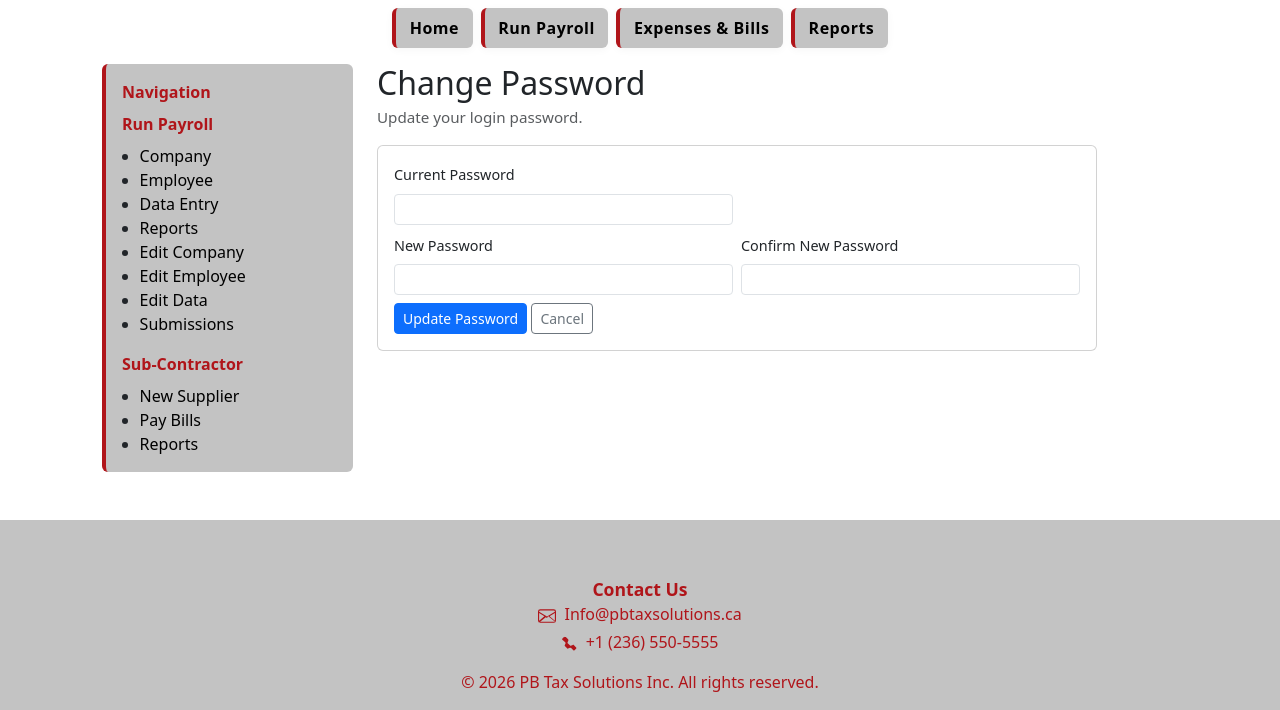
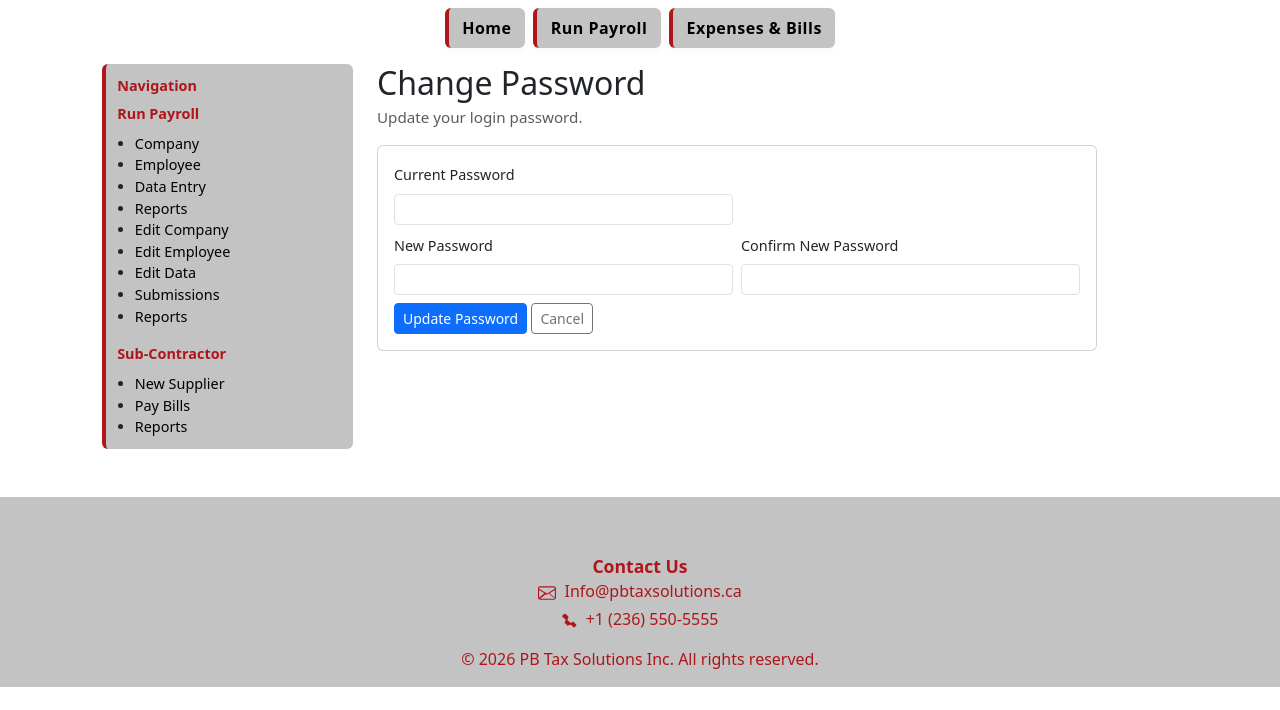
Before and after one commit to vatsraj17-ops/Payroll, a Flask app: page /change-password in a window 1280 px wide. Shown: the part 117-827 px from the top of the page. After the commit the page ends 804 px from the top, so only its background shows below. Run offline with Flask 3, Linux system fonts and the light colour scheme; the visitor is signed in with stand-in values (Sample User, id 1).

Commit message:
Move reports to sidebar

```diff
--- a/templates/base.html
+++ b/templates/base.html
@@ -81,11 +81,6 @@
           <div class="nav-card"><a href="/">Home</a></div>
           <div class="nav-card"><a href="/payroll">Run Payroll</a></div>
           <div class="nav-card"><a href="/expenses">Expenses &amp; Bills</a></div>
-          {% if role == 'admin' %}
-            <div class="nav-card"><a href="/reports">Reports</a></div>
-          {% elif role == 'owner' %}
-            <div class="nav-card"><a href="/owner/reports">Reports</a></div>
-          {% endif %}
         </div>
       {% endif %}
     </div>
@@ -94,8 +89,8 @@
       <div class="row">
         {% if not hide_sidebar %}
           <div class="col-12 col-md-3 mb-3">
-            <div style="background:#C3C3C3; border-left:4px solid #B0151A; border-radius:6px; padding:1rem;">
-              <div style="color:#B0151A; font-weight:600; margin-bottom:.5rem;">Navigation</div>
+            <div style="background:#C3C3C3; border-left:4px solid #B0151A; border-radius:6px; padding:.7rem; font-size:0.9rem;">
+              <div style="color:#B0151A; font-weight:600; margin-bottom:.4rem; font-size:0.9rem;">Navigation</div>
               {% if is_expenses and not is_payroll %}
                 <div style="color:#B0151A; font-weight:600; margin-bottom:.5rem;">Sub-Contractor</div>
                 <ul class="mb-0" style="padding-left:1.1rem;">
@@ -115,13 +110,16 @@
                     <li><a href="/manage/employees" style="color:#000; text-decoration:none;">Edit Employee</a></li>
                     <li><a href="/manage/data" style="color:#000; text-decoration:none;">Edit Data</a></li>
                     <li><a href="/admin/submissions" style="color:#000; text-decoration:none;">Submissions</a></li>
+                    <li><a href="/reports" style="color:#000; text-decoration:none;">Reports</a></li>
                   {% elif role == 'owner' %}
                     <li><a href="/employees" style="color:#000; text-decoration:none;">Employee</a></li>
                     <li><a href="/manage/employees" style="color:#000; text-decoration:none;">Edit Employee</a></li>
                     <li><a href="/owner/payroll" style="color:#000; text-decoration:none;">Submit Payroll</a></li>
+                    <li><a href="/owner/reports" style="color:#000; text-decoration:none;">Reports</a></li>
                   {% else %}
                     <li><a href="/employees" style="color:#000; text-decoration:none;">Employee</a></li>
                     <li><a href="/manage/employees" style="color:#000; text-decoration:none;">Edit Employee</a></li>
+                    <li><a href="/owner/reports" style="color:#000; text-decoration:none;">Reports</a></li>
                   {% endif %}
                 </ul>
               {% else %}
@@ -136,13 +134,16 @@
                     <li><a href="/manage/employees" style="color:#000; text-decoration:none;">Edit Employee</a></li>
                     <li><a href="/manage/data" style="color:#000; text-decoration:none;">Edit Data</a></li>
                     <li><a href="/admin/submissions" style="color:#000; text-decoration:none;">Submissions</a></li>
+                    <li><a href="/reports" style="color:#000; text-decoration:none;">Reports</a></li>
                   {% elif role == 'owner' %}
                     <li><a href="/employees" style="color:#000; text-decoration:none;">Employee</a></li>
                     <li><a href="/manage/employees" style="color:#000; text-decoration:none;">Edit Employee</a></li>
                     <li><a href="/owner/payroll" style="color:#000; text-decoration:none;">Submit Payroll</a></li>
+                    <li><a href="/owner/reports" style="color:#000; text-decoration:none;">Reports</a></li>
                   {% else %}
                     <li><a href="/employees" style="color:#000; text-decoration:none;">Employee</a></li>
                     <li><a href="/manage/employees" style="color:#000; text-decoration:none;">Edit Employee</a></li>
+                    <li><a href="/owner/reports" style="color:#000; text-decoration:none;">Reports</a></li>
                   {% endif %}
                 </ul>
 
```
